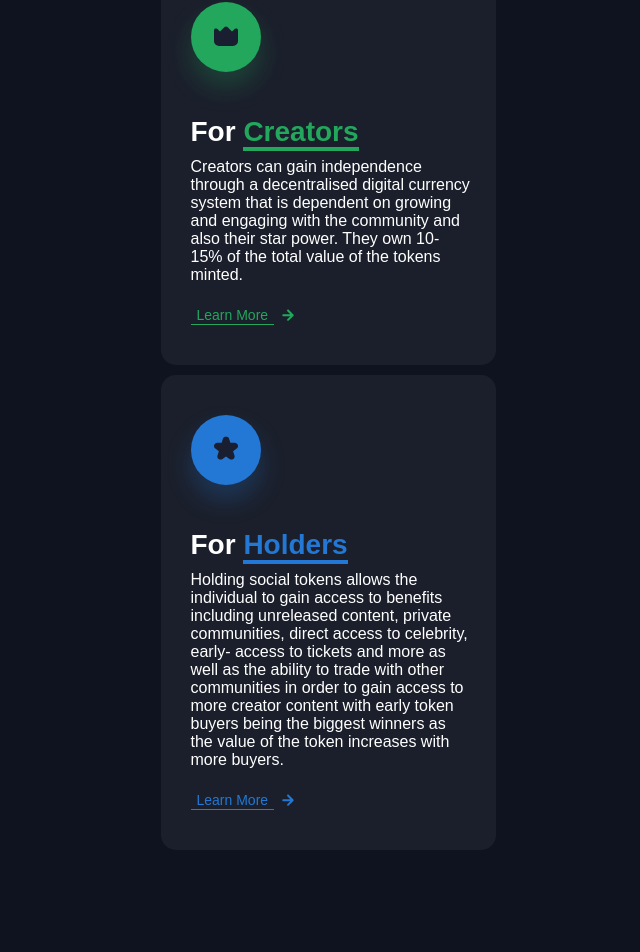
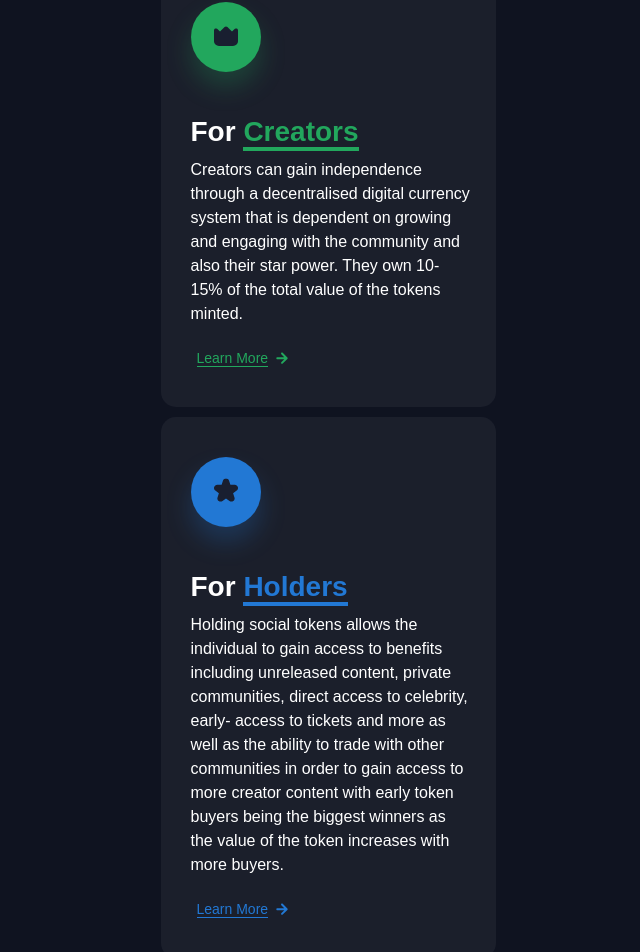
Before and after one commit to KlapijcukDima/Tokners, a React (Create React App) app: page / in a window 1280 px wide. Shown: the part 963-1915 px from the top of the page, without its empty margins (312-952 px from the left). Before the commit the page ends 1873 px from the top, so only its background shows below. Built offline with nearby package versions, Linux system fonts and the light colour scheme; a web font is replaced by a local one.

Commit message:
Fixed size card and fixed button

```diff
--- a/src/components/Main-Page/Info/Info.jsx
+++ b/src/components/Main-Page/Info/Info.jsx
@@ -30,8 +30,10 @@ export const Info = ({ info }) => {
             </h1>
             <p className={scss.info__paragraph}>{itemInfo}</p>
 
-            <button className={scss.info__button}>Learn More</button>
-            <ButtonArrow className={scss.info__button__arrow} />
+            <button className={scss.info__button}>
+              <span className={scss.info__button__underline}>Learn More</span>
+              <ButtonArrow className={scss.info__button__arrow} />
+            </button>
           </div>
         ))}
       </div>
--- a/src/components/Main-Page/Info/Info.module.scss
+++ b/src/components/Main-Page/Info/Info.module.scss
@@ -13,6 +13,7 @@
 
     @media screen and (min-width: 1920px) {
       display: flex;
+      justify-content: center;
       gap: 20px;
     }
   }
@@ -20,7 +21,7 @@
   &__contents {
     background-color: rgba($color: #ffffff, $alpha: 0.05);
     border-radius: 15px;
-    max-width: 777px;
+    max-width: 637px;
 
     padding-top: 30px;
     padding-bottom: 40px;
@@ -92,6 +93,7 @@
     color: $white-text-color;
     font-size: 16px;
     font-weight: 400;
+    line-height: calc(24 / 16);
     margin-bottom: 20px;
 
     @media screen and (min-width: 1920px) {
@@ -104,13 +106,15 @@
     background: transparent;
     cursor: pointer;
     color: $green-color;
-    border-bottom: 1px solid $green-color;
-    margin-right: 6px;
+    &__underline {
+      border-bottom: 1px solid $green-color;
+      padding: 0;
+      margin-right: 6px;
+    }
   }
-
-  &__container :nth-child(2) &__button {
+  &__container :nth-child(2) &__button__underline {
+    border-bottom: 1px solid $blue-color;
     color: $blue-color;
-    border-bottom: 1px solid $blue-color;
   }
 
   &__button__arrow {
```
